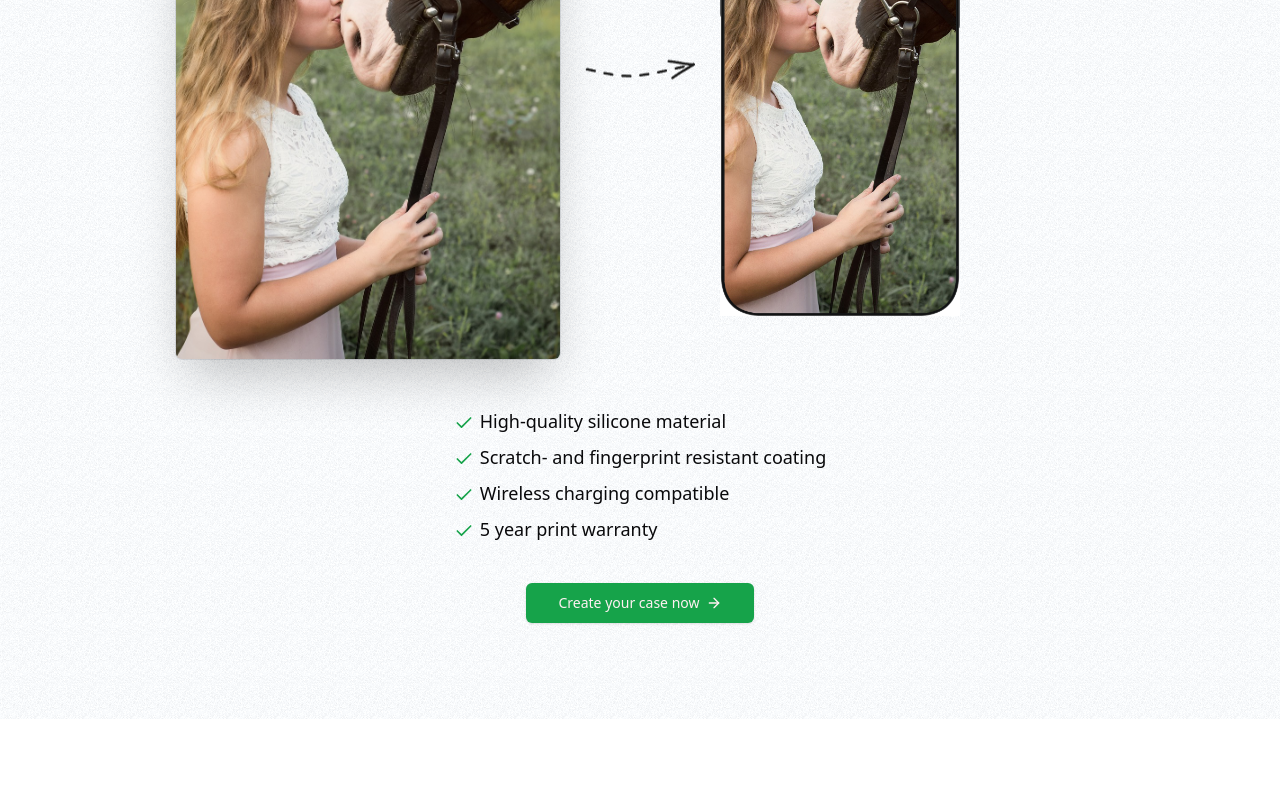
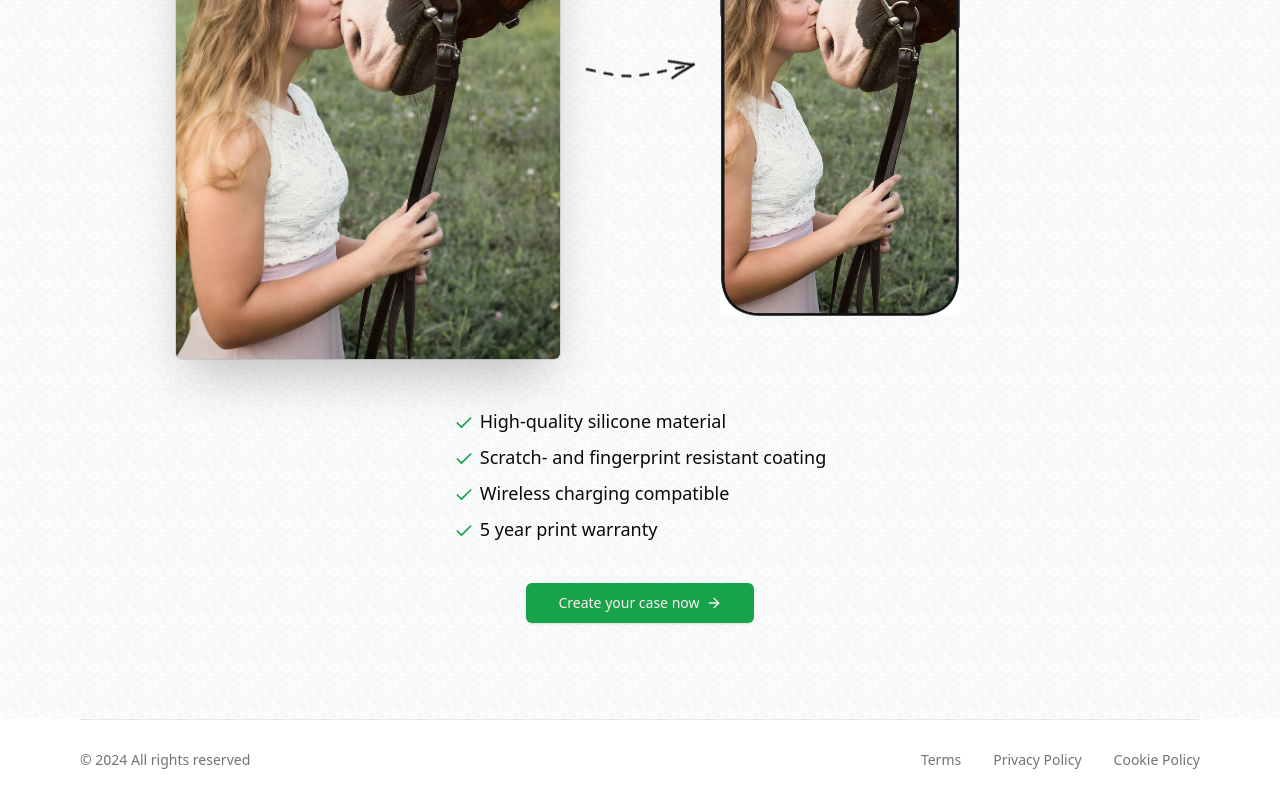
Before and after one commit to Mmy2000/Case-Cobra, a Next.js app: page / in a window 1280 px wide. Shown: the part 3124-3924 px from the top of the page. Before the commit the page ends 3843 px from the top, so only its background shows below. Built offline with nearby package versions, Linux system fonts and the light colour scheme; no server answers.

Commit message:
create a simple footer

```diff
--- a/src/app/layout.tsx
+++ b/src/app/layout.tsx
@@ -2,6 +2,7 @@
 import localFont from "next/font/local";
 import "./globals.css";
 import Navbar from "@/components/Navbar";
+import Footer from "@/components/Footer";
 
 const geistSans = localFont({
   src: "./fonts/GeistVF.woff",
@@ -31,6 +32,7 @@
       >
         <Navbar/>
         {children}
+        <Footer/>
       </body>
     </html>
   );
--- /dev/null
+++ b/src/components/Footer.tsx
@@ -0,0 +1,45 @@
+import Link from "next/link";
+import MaxWidthWrapper from "./MaxWidthWrapper";
+
+const Footer = () => {
+  return (
+    <footer className="bg-white h-20 relative">
+      <MaxWidthWrapper>
+        <div className="border-t border-gray-200" />
+
+        <div className="h-full flex flex-col md:flex-row md:justify-between justify-center items-center">
+          <div className="text-center md:text-left pb-2 md:pb-0">
+            <p className="text-sm text-muted-foreground">
+              &copy; {new Date().getFullYear()} All rights reserved
+            </p>
+          </div>
+
+          <div className="flex items-center justify-center">
+            <div className="flex space-x-8">
+              <Link
+                href="#"
+                className="text-sm text-muted-foreground hover:text-gray-600"
+              >
+                Terms
+              </Link>
+              <Link
+                href="#"
+                className="text-sm text-muted-foreground hover:text-gray-600"
+              >
+                Privacy Policy
+              </Link>
+              <Link
+                href="#"
+                className="text-sm text-muted-foreground hover:text-gray-600"
+              >
+                Cookie Policy
+              </Link>
+            </div>
+          </div>
+        </div>
+      </MaxWidthWrapper>
+    </footer>
+  );
+};
+
+export default Footer;
```
